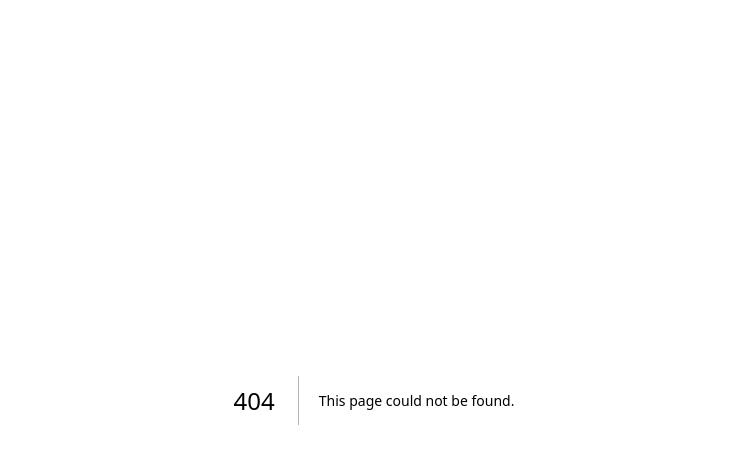
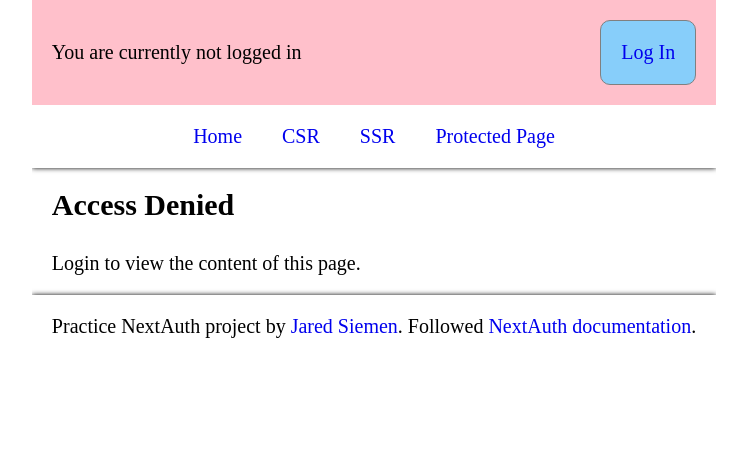
Before and after one commit to siemenjm/nextauth-practice, a Next.js app: page /protected in a window 1280 px wide. Before the commit this address had no page. Shown: the top 464 px of the page, without its empty margins (266-1013 px from the left). Built offline with nearby package versions, Linux system fonts and the light colour scheme; no server answers.

Commit message:
Show certain content on protected page based on login status

```diff
--- /dev/null
+++ b/pages/protected.tsx
@@ -0,0 +1,22 @@
+import { useSession } from 'next-auth/react';
+import Layout from '../components/Layout';
+
+export default function ProtectedPage() {
+  const { data: session } = useSession();
+
+  if (!session) {
+    return (
+      <Layout>
+        <h2>Access Denied</h2>
+        <p>Login to view the content of this page.</p>
+      </Layout>
+    );
+  }
+
+  return (
+    <Layout>
+      <h2>Permission Granted</h2>
+      <p>You are seeing this page because you are logged in.</p>
+    </Layout>
+  );
+}
```
